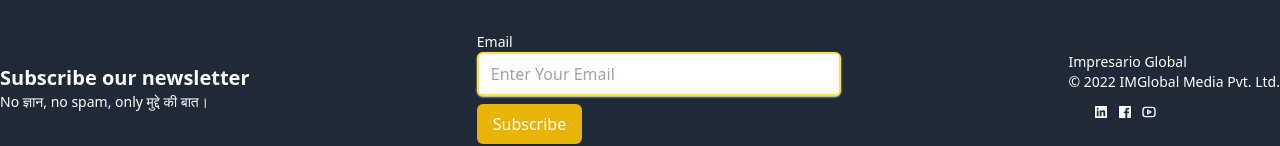
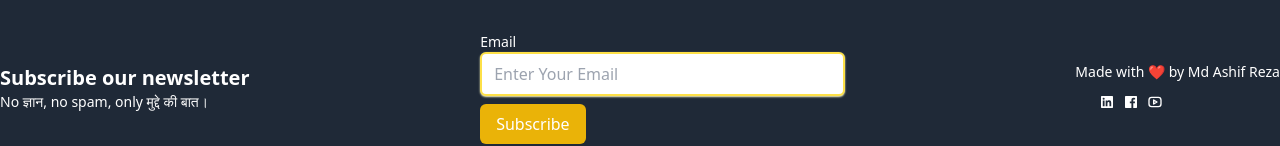
Before and after one commit to mdashifreza/News_Blog_Web_App, a React (Create React App) app: page / in a window 1280 px wide. Shown: the part 244-390 px from the top of the page. Built offline with nearby package versions, Linux system fonts and the light colour scheme; no server answers; some icons are missing.

Commit message:
Update Footer.js

```diff
--- a/src/components/Footer/Footer.js
+++ b/src/components/Footer/Footer.js
@@ -24,8 +24,7 @@ const Footer = () => {
                     <button className=" text-white py-2 px-4 rounded-md mt-2 bg-yellow-500">Subscribe</button>
                 </div>
                 <div className="text-center md:text-left">
-                    <p className="text-sm">Impresario Global</p>
-                    <p className="text-sm">© 2022 IMGlobal Media Pvt. Ltd.</p>
+                    <p className="text-sm">Made with ❤️ by Md Ashif Reza</p>
                     <div className="flex mt-2">
                         <button className="mr-2"><FaInstagram /></button>
                         <button className="mr-2"><BiLogoLinkedinSquare /></button>
```
